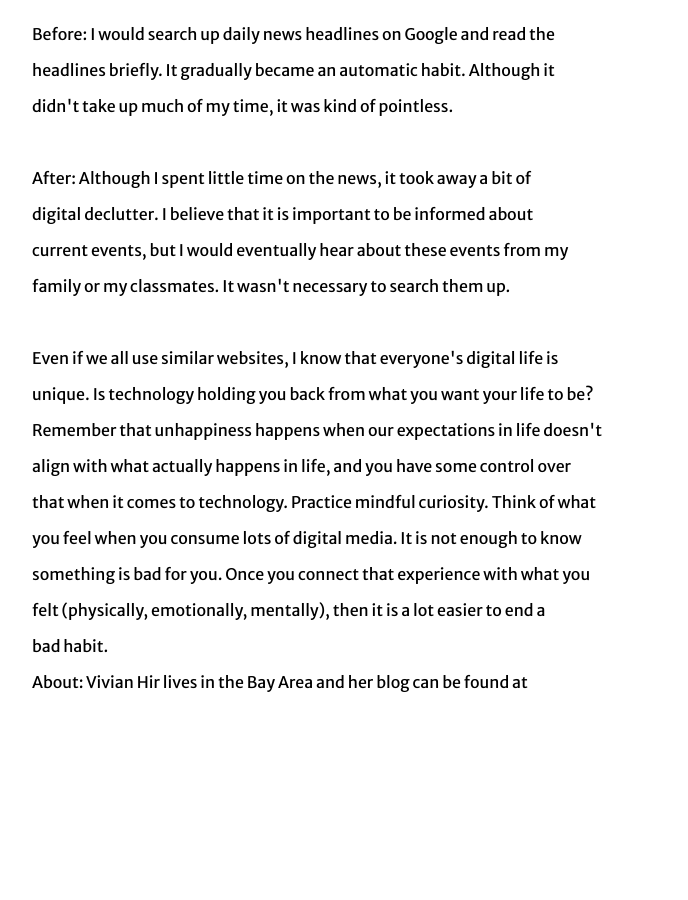
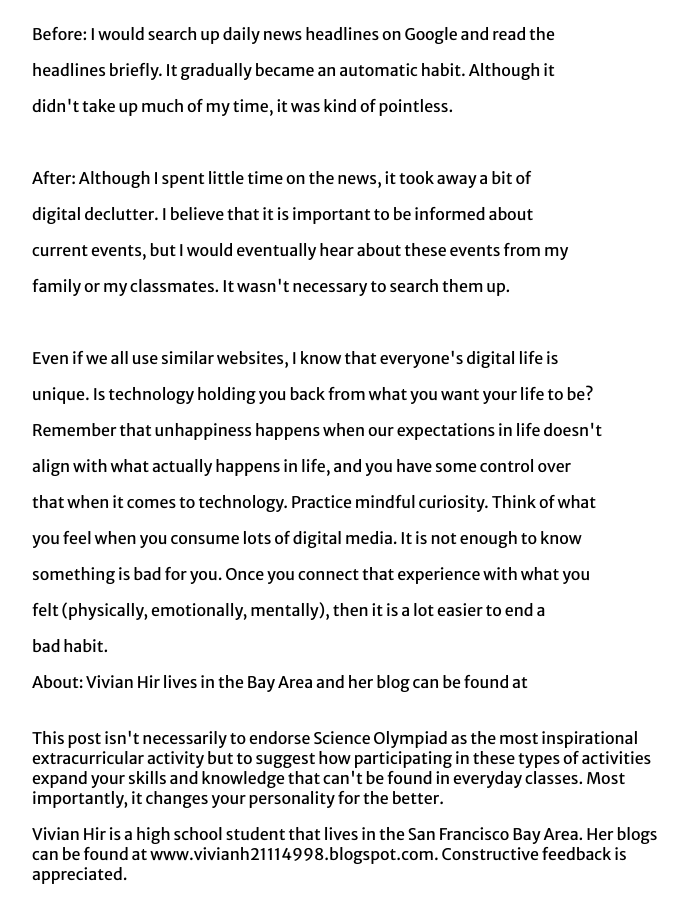
Before and after one commit to anthony-zhou/verdant-leaf, a Jekyll site: the page built from _posts/2019-01-30-Three-Week-Digital-Minimalism Human-Study-Results.html, in a window 1280 px wide and 900 px high, scrolled down 2509 px. Shown: the whole window, without its empty margins (288-976 px from the left). Built offline with Jekyll 4.4.1, drawn with Linux system fonts in a browser that asks for light colours; before the commit the page ends 3217 px from its top, so only the background shows below that.

Commit message:
Update 2019-01-30-Three-Week-Digital-Minimalism Human-Study-Results.html

```diff
--- a/_posts/2019-01-30-Three-Week-Digital-Minimalism Human-Study-Results.html
+++ b/_posts/2019-01-30-Three-Week-Digital-Minimalism Human-Study-Results.html
@@ -96,3 +96,7 @@ imgurl: three-week.jpg
 <p><span style="font-weight: 400;">felt (physically, emotionally, mentally), then it is a lot easier to end a &nbsp;</span></p>
 <p><span style="font-weight: 400;">bad habit.</span></p>
 <p><span style="font-weight: 400;">About: Vivian Hir lives in the Bay Area and her blog can be found at &nbsp;</span></p>
+
+<br>
+<div>This post isn't necessarily to endorse Science Olympiad as the most inspirational extracurricular activity but to suggest how participating in these types of activities expand your skills and knowledge that can't be found in everyday classes. Most importantly, it changes your personality for the better.</div>
+<p>Vivian Hir is a high school student that lives in the San Francisco Bay Area. Her blogs can be found at&nbsp;<a href="http://www.vivianh21114998.blogspot.com/" target="_blank" data-saferedirecturl="https://www.google.com/url?q=http://www.vivianh21114998.blogspot.com&amp;source=gmail&amp;ust=1549330017194000&amp;usg=AFQjCNE2Y3D6YPnBR9tlO9I32Qvwcjwb4w">www.vivianh21114998.blogspot.<wbr />com</a>. Constructive feedback is appreciated.&nbsp;</p>
```
